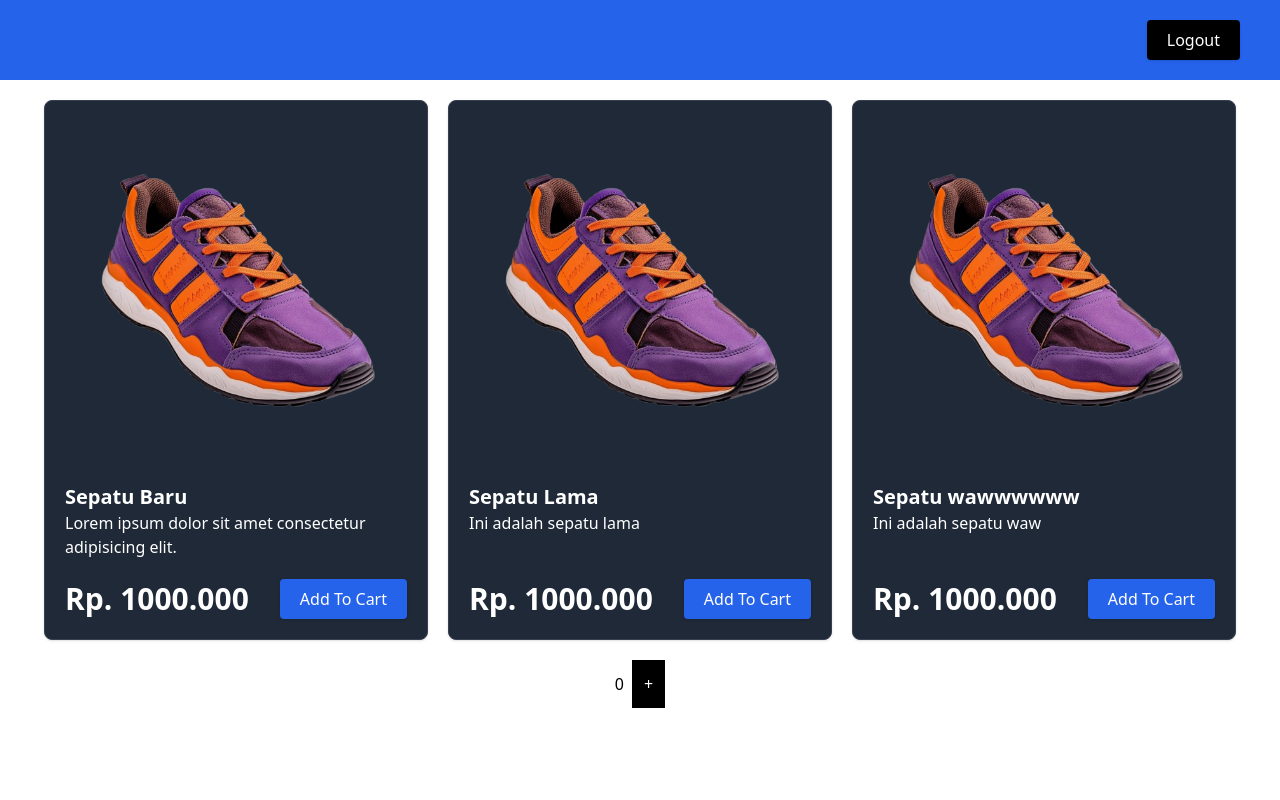
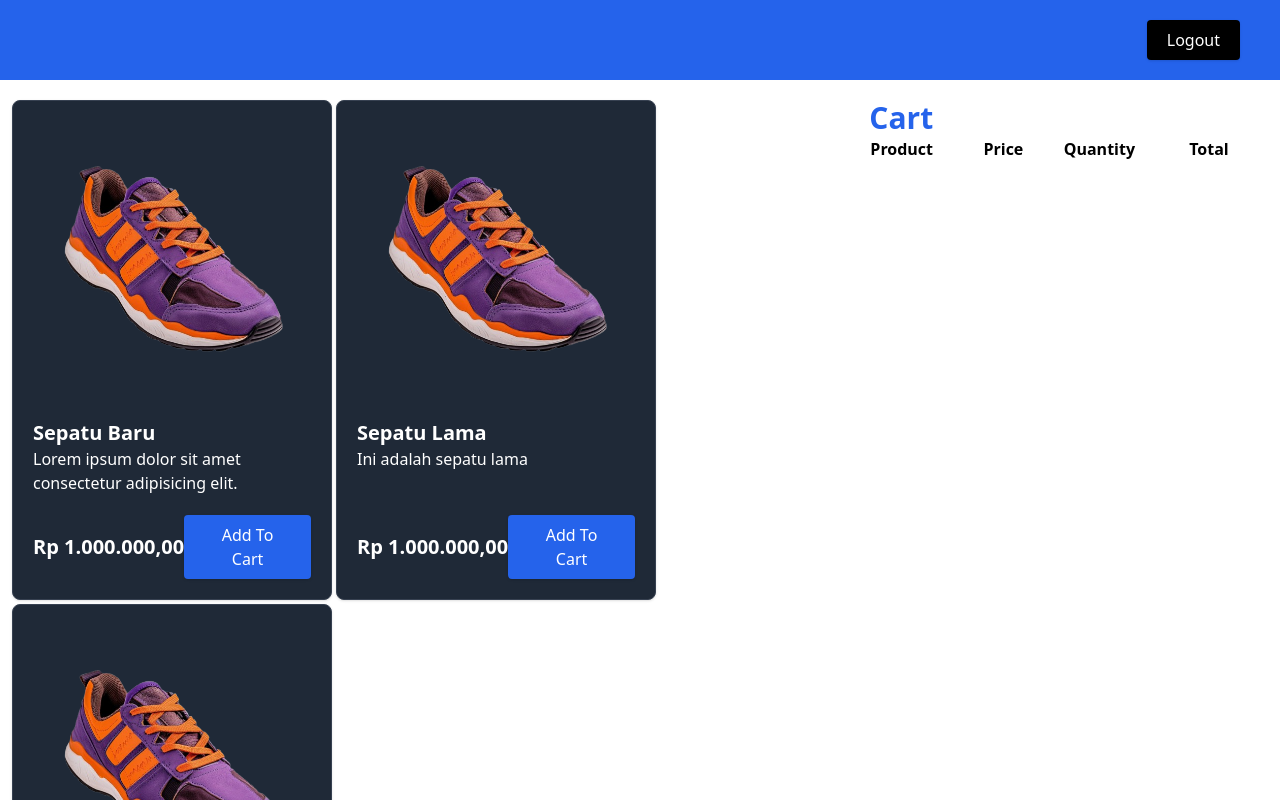
Before and after one commit to PutuRifkiDy/React-JS, a React (Vite) app in the folder react-js-materi/: page /products in a window 1280 px wide. Shown: the top 800 px of the page. Built offline with nearby package versions, Linux system fonts and the light colour scheme.

Commit message:
Implementasi Usestate

```diff
--- a/react-js-materi/src/components/Elements/Button/ButtonConsepDistractering.jsx
+++ b/react-js-materi/src/components/Elements/Button/ButtonConsepDistractering.jsx
@@ -1,11 +1,11 @@
 // konsep distractering dengan memberi default value pada props
 const ButtonDistractering = (props) => {
-    const { backgroundColor = "bg-green-500 hover:bg-green-300", children, onClick =() => {}, tipe = "button" } = props;
+    const { backgroundColor = "bg-green-500 hover:bg-green-300", children, onClick = () => {}, tipe = "button" } = props;
 
     return (
         <button
             className={`${backgroundColor} text-white px-5 py-2 rounded shadow`}
-            onClick={() => onClick()}
+            onClick={onClick}
             type={tipe}
         >
             {children}
--- a/react-js-materi/src/components/Fragments/CardProduct.jsx
+++ b/react-js-materi/src/components/Fragments/CardProduct.jsx
@@ -2,7 +2,7 @@ import ButtonDistractering from "../Elements/Button/ButtonConsepDistractering";
 const CardProduct = (props) => {
     const { children } = props;
     return (
-        <div className="w-full max-w-sm bg-gray-800 border border-gray-700 rounded-lg shadow flex flex-col justify-between">
+        <div className="w-full max-w-xs bg-gray-800 border border-gray-700 rounded-lg shadow flex flex-col justify-between">
             {children}
         </div>
     );
@@ -25,13 +25,14 @@ const Body = (props) => {
 }
 
 const Footer = (props) => {
-    const {price} = props;
+    const {price, handleAddToCart, id} = props;
     return (
         <div className="flex items-center justify-between px-5 pb-5">
-            <span className="text-3xl font-bold text-white">
-                {price}
+            <span className="text-xl font-bold text-white">
+                {price.toLocaleString('id-ID', { style: 'currency', currency: 'IDR' })}
             </span>
-            <ButtonDistractering backgroundColor="bg-blue-600 hover:bg-blue-400 transition-all duration-400 ease-in-out">
+            <ButtonDistractering backgroundColor="bg-blue-600 hover:bg-blue-400 transition-all duration-400 ease-in-out"
+                onClick={() => handleAddToCart(id)}>
                 Add To Cart
             </ButtonDistractering>
         </div>
--- a/react-js-materi/src/pages/products.jsx
+++ b/react-js-materi/src/pages/products.jsx
@@ -1,47 +1,63 @@
 import ButtonDistractering from "../components/Elements/Button/ButtonConsepDistractering";
 import CardProduct from "../components/Fragments/CardProduct";
-import Counter from "../components/Fragments/Counter";
+import { useState } from "react";
 
 const products = [
     {
         id: 1,
         image: "assets/shoes-2.png",
         title: "Sepatu Baru",
-        price: "Rp. 1000.000",
+        price: 1000000,
         description: "Lorem ipsum dolor sit amet consectetur adipisicing elit."
     },
     {
         id: 2,
         image: "assets/shoes-2.png",
         title: "Sepatu Lama",
-        price: "Rp. 1000.000",
+        price: 1000000,
         description: "Ini adalah sepatu lama"
     },
     {
         id: 3,
         image: "assets/shoes-2.png",
-        title: "Sepatu wawwwwww",
-        price: "Rp. 1000.000",
+        title: "Sepatu waw",
+        price: 1000000,
         description: "Ini adalah sepatu waw"
     },
 ]
 
+
+const email = localStorage.getItem("email");
+
+
+
+const ProductPage = () => {
+    const [cart, setCart] = useState([]);
     const HandleLogout = () => {
         localStorage.removeItem("email");
         localStorage.removeItem("password");
         window.location.href = "/login"
     }
 
-const email = localStorage.getItem("email");
-
-const ProductPage = () => {
+    const handleAddToCart = (id) => {
+        if (cart.find((item) => item.id === id)) {
+            setCart(
+                cart.map((item) =>
+                    item.id === id ? { ...item, qty: item.qty + 1 } : item
+                )
+            )
+        } else {
+            setCart([...cart, { id, qty: 1 }])
+        }
+    }
     return (
         <>
             <div className="flex justify-end h-20 bg-blue-600 text-white items-center px-10">
                 {email}
                 <ButtonDistractering backgroundColor="bg-black hover:bg-slate-800 ml-5" onClick={HandleLogout}>Logout</ButtonDistractering>
             </div>
-            <div className="flex justify-center py-5 gap-5">
+            <div className="flex justify-center py-5 px-3">
+                <div className="w-4/6 flex flex-wrap gap-1">
                     {products.map((product) => (
                         <CardProduct key={product.id}>
                             <CardProduct.Header image={product.image} />
@@ -50,12 +66,63 @@ const ProductPage = () => {
                             >
                                 {product.description}
                             </CardProduct.Body>
-                        <CardProduct.Footer price={product.price} />
+                            <CardProduct.Footer
+                                price={product.price}
+                                id={product.id}
+                                handleAddToCart={handleAddToCart}
+                            />
                         </CardProduct>
                     ))}
                 </div>
-            <div className="flex justify-center items-center">
-                <Counter />
+                <div className="w-2/6">
+                    <h1 className="text-3xl font-bold text-blue-600 ml-5">
+                        Cart
+                    </h1>
+                    {/* <ul>
+                        {cart.map((item) => (
+                            <li key={item.id}>
+                                {item.id}
+                            </li>
+                        ))}
+                    </ul> */}
+                    <table className="w-full text-left table-auto border-separate border-spacing-x-5">
+                        <thead>
+                            <th>
+                                Product
+                            </th>
+                            <th>
+                                Price
+                            </th>
+                            <th>
+                                Quantity
+                            </th>
+                            <th>
+                                Total
+                            </th>
+                        </thead>
+                        <tbody>
+                            {cart.map((item) => {
+                                const produk = products.find((product) => product.id === item.id);
+                                return (
+                                    <tr key={item.id}>
+                                        <td>
+                                            {produk.title}
+                                        </td>
+                                        <td>
+                                            {produk.price.toLocaleString('id-ID', { style: 'currency', currency: 'IDR' })}
+                                        </td>
+                                        <td>
+                                            {item.qty}
+                                        </td>
+                                        <td>
+                                            {(produk.price * item.qty).toLocaleString('id-ID', { style: 'currency', currency: 'IDR' })}
+                                        </td>
+                                    </tr>
+                                );
+                            })}
+                        </tbody>
+                    </table>
+                </div>
             </div>
         </>
     );
```
Lines whose indentation alone changed are shown as unchanged.
